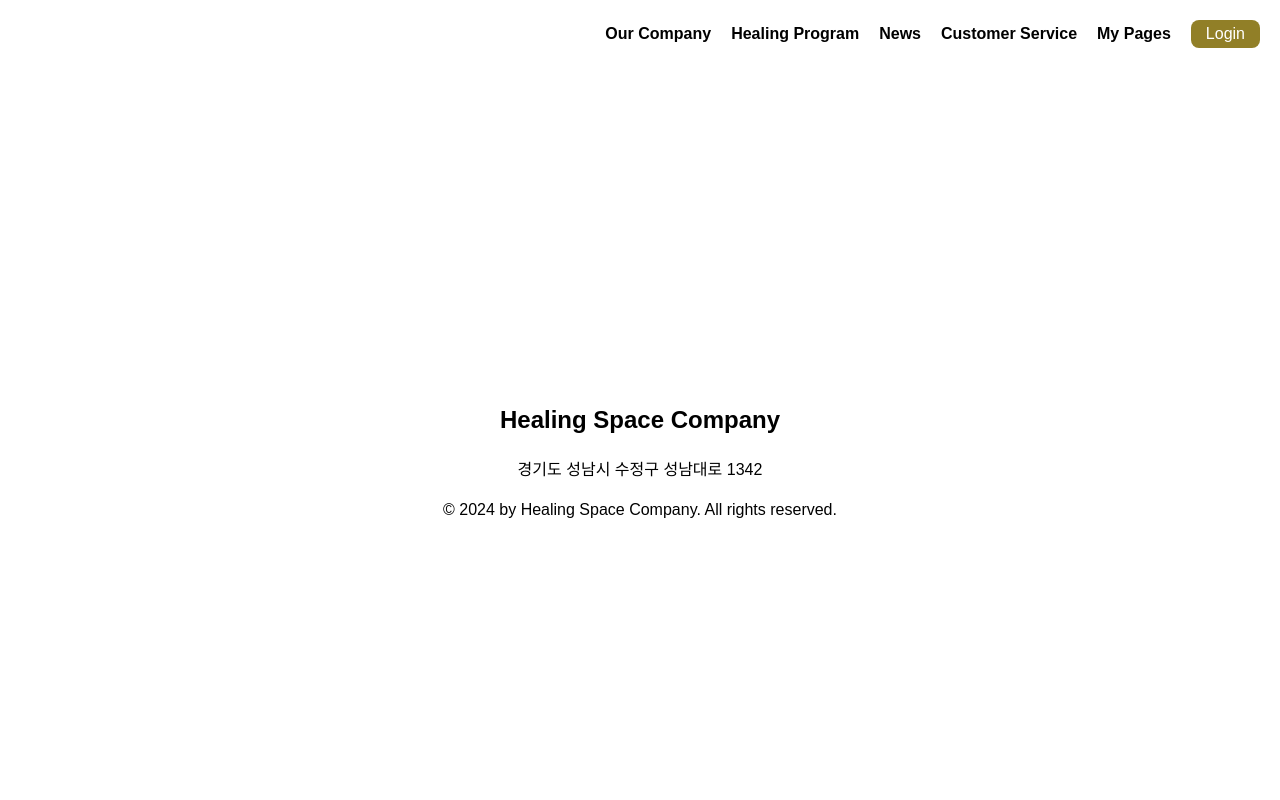
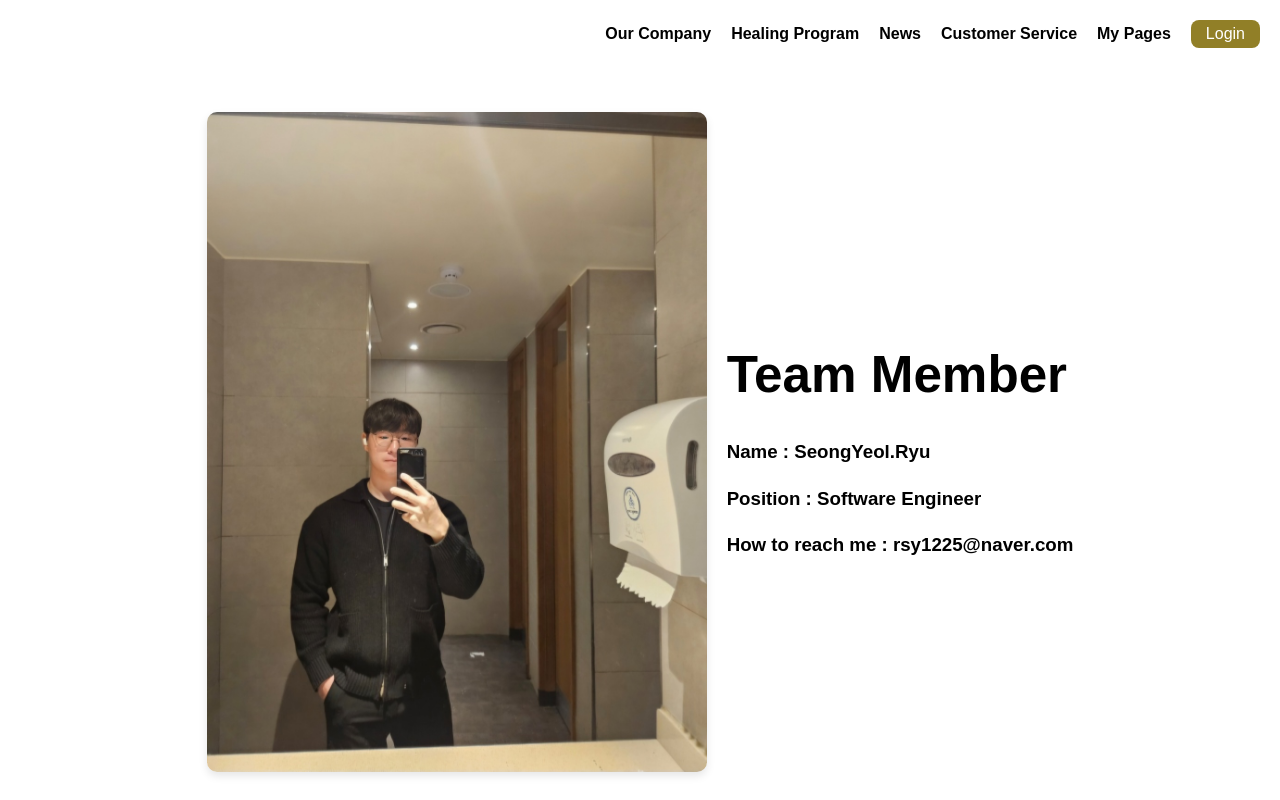
Before and after one commit to passionryu/Healing-Space-Front, a React (Vite) app: page /team in a window 1280 px wide. Shown: the top 800 px of the page. Built offline with nearby package versions, Linux system fonts and the light colour scheme.

Commit message:
[feat] Team 페이지 구현 완료료

```diff
--- a/src/components/Header.jsx
+++ b/src/components/Header.jsx
@@ -13,7 +13,7 @@ const Header = () => {
                         Our Company
                         <ul className="submenu">
                             <li><Link to="/about-us">About Us</Link></li>
-                            <li>Team</li>
+                            <li><Link to="/team">Team</Link></li>
 
                         </ul>
                     </li>
--- /dev/null
+++ b/src/pages/Team.jsx
@@ -0,0 +1,27 @@
+import React from 'react';
+import "../styles/Team.css"
+
+const Team = () =>{
+    return (
+
+        <div className='team-container'>
+
+            {/* 왼쪽 이미지 영역 */}
+            <div className='team-member-img'>
+                <img src="../src/assets/images/rsy.jpg" alt="rsy img" />
+            </div>
+
+            {/* 오른쪽 설명 영역 */}
+            <div className='team-member-text'>
+                <h1>Team Member</h1>
+                <h3>Name : SeongYeol.Ryu</h3>
+                <h3>Position : Software Engineer</h3>
+                <h3>How to reach me : rsy1225@naver.com</h3>
+            </div>
+
+        </div>
+    )
+
+}
+
+export default Team;
--- a/src/routes/router.jsx
+++ b/src/routes/router.jsx
@@ -2,6 +2,7 @@ import React from 'react';
 import { BrowserRouter as Router, Route, Routes } from 'react-router-dom';
 import Main from '../pages/MainPage'
 import AboutUs from '../pages/AboutUs';
+import Team from '../pages/Team';
 
 
 function AppRouter() {
@@ -10,6 +11,7 @@ function AppRouter() {
       <Routes>
         <Route path="/" element={<Main />} />
         <Route path="/about-us" element={<AboutUs />} />
+        <Route path="/team" element={<Team />} />
       </Routes>
 
   );
--- /dev/null
+++ b/src/styles/Team.css
@@ -0,0 +1,22 @@
+/* 전체 컨테이너 스타일 */
+.team-container{
+    display: flex; /* 가로 정렬을 위한 flexbox */
+    text-align: left; /* 텍스트 좌측 정렬 */
+    max-width: 1100px;
+    align-items: center; /* 세로 중앙 정렬 */
+    gap: 20px; /* 이미지와 텍스트 사이 간격 */
+    padding: 20px; /* 내부 여백 */
+}
+
+.team-member-img img{
+
+    max-width: 500px;
+    height: auto; /* 비율 유지 */
+    border-radius: 10px; /* 둥근 모서리 (선택 사항) */
+    box-shadow: 0 4px 8px rgba(0, 0, 0, 0.1); /* 그림자 추가 (선택 사항) */
+}
+
+  /* 텍스트 영역 스타일 */
+  .team-member-text {
+    flex: 1; /* 텍스트 영역이 남은 공간을 차지하도록 설정 */
+  }
```
Also changed, not shown: src/assets/images/rsy.jpg (added).
